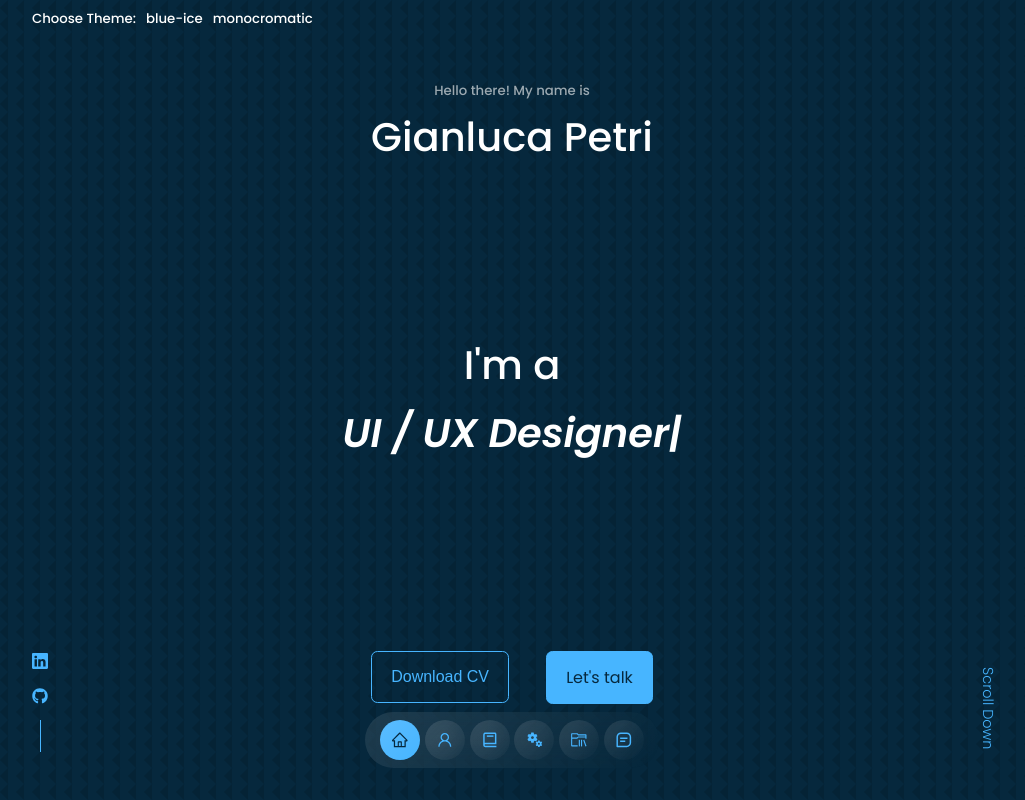
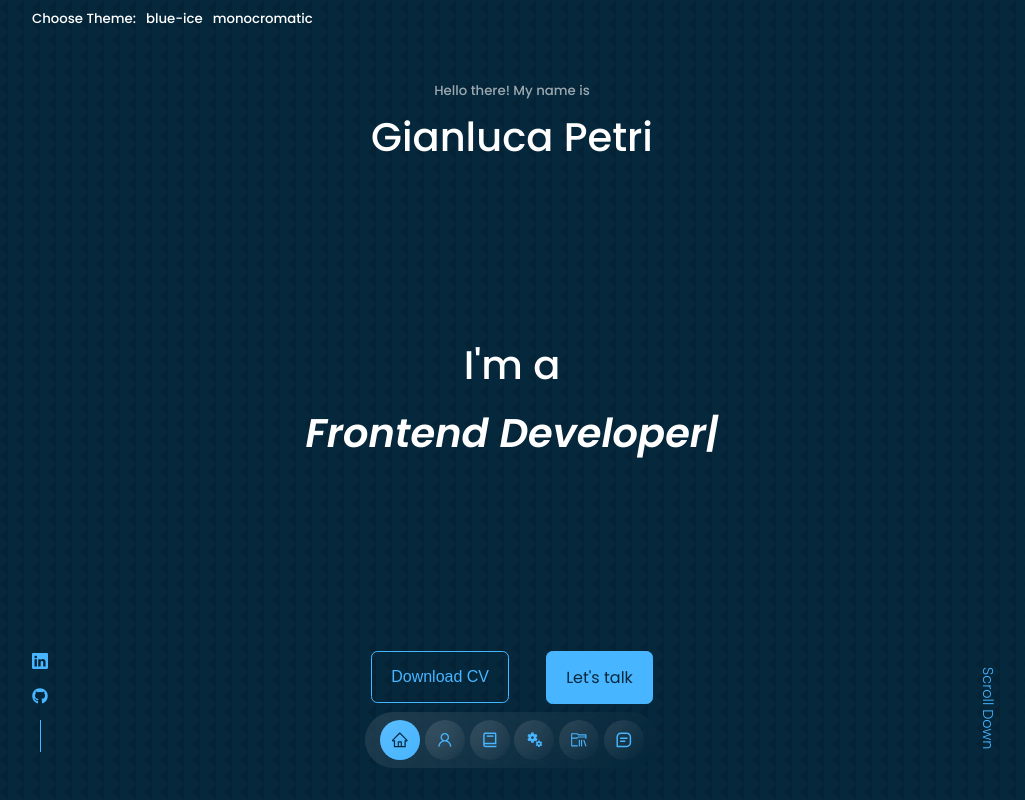
Before and after one commit to gianpetrii/portfolio, a React (Create React App) app: page / in a window 1280 px wide. Shown: the top 800 px of the page, without its empty margins (128-1153 px from the left). Built offline with nearby package versions, Linux system fonts and the light colour scheme.

Commit message:
added more titles

```diff
--- a/src/sections/Header/Header.jsx
+++ b/src/sections/Header/Header.jsx
@@ -86,10 +86,15 @@ function Header() {
                         loop={Infinity}
                         wrapper="i"
                         steps={[
-                           " Full Stack Developer",
+                           "UI / UX Designer",
                            2500,
-                           " UI / UX Designer",
-                           2500
+                           "Frontend Developer",
+                           2500,
+                           "Backend Manager",
+                           2500,
+                           "Full Stack Programmer",
+                           2500,
+
                         ]}
                         />
                      </h1>
```
